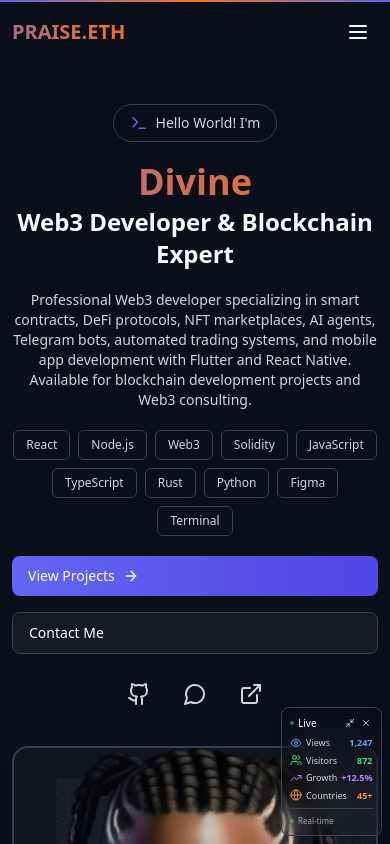
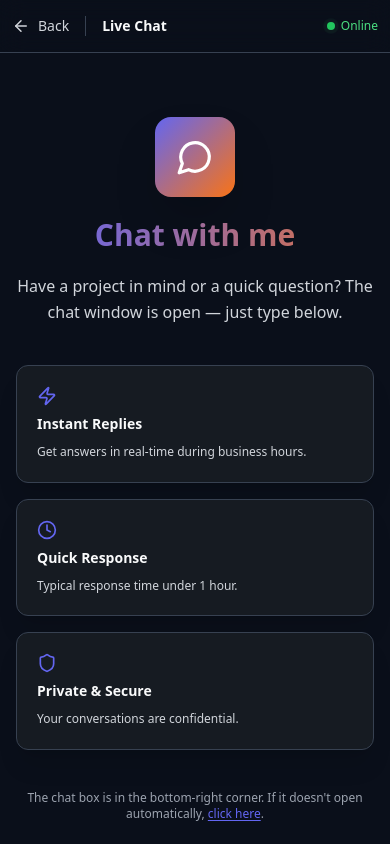
Before and after one commit to Dipraise1/PORTFOLIO2, a React (Vite) app: page /live-chat in a window 390 px wide. Shown: the top 844 px of the page. Built offline with nearby package versions, Linux system fonts and the light colour scheme.

Commit message:
feat: add /live-chat page with Smartsupp, fix mobile hero overlay, add react-router-dom

```diff
--- a/package.json
+++ b/package.json
@@ -16,7 +16,8 @@
     "framer-motion": "^11.11.10",
     "lucide-react": "^0.454.0",
     "react": "^18.3.1",
-    "react-dom": "^18.3.1"
+    "react-dom": "^18.3.1",
+    "react-router-dom": "^7.13.1"
   },
   "devDependencies": {
     "@eslint/js": "^9.13.0",
--- a/src/App.jsx
+++ b/src/App.jsx
@@ -1,4 +1,5 @@
 import { useState, useEffect } from 'react';
+import { BrowserRouter, Routes, Route } from 'react-router-dom';
 import { motion, useScroll, useSpring } from 'framer-motion';
 import { Analytics } from '@vercel/analytics/react';
 import LoadingScreen from './components/LoadingScreen';
@@ -11,6 +12,7 @@ import Contact from './components/Contact';
 import Testimonials from './components/Testimonials';
 import Footer from './components/Footer';
 import VisitorCounter from './components/VisitorCounter';
+import LiveChat from './pages/LiveChat';
 
 const App = () => {
   const [isLoading, setIsLoading] = useState(true);
@@ -42,7 +44,7 @@ const App = () => {
     setIsLoading(false);
   };
 
-  return (
+  const PortfolioHome = () => (
     <>
       <LoadingScreen isLoading={isLoading} onComplete={handleLoadingComplete} />
 
@@ -55,10 +57,7 @@ const App = () => {
       <div className="relative min-h-screen overflow-hidden bg-[var(--color-background)]">
         {/* Animated background */}
         <div className="fixed inset-0 -z-10 overflow-hidden">
-          {/* Subtle gradient background */}
           <div className="absolute inset-0 bg-gradient-to-b from-[var(--color-background)] to-[var(--color-secondary-darker)]"></div>
-
-          {/* Minimal grid pattern for texture */}
           <div
             className="absolute inset-0 opacity-[0.02]"
             style={{
@@ -66,7 +65,6 @@ const App = () => {
               backgroundSize: '50px 50px'
             }}
           ></div>
-
         </div>
 
         <Header />
@@ -92,6 +90,15 @@ const App = () => {
       </div>
     </>
   );
+
+  return (
+    <BrowserRouter>
+      <Routes>
+        <Route path="/" element={<PortfolioHome />} />
+        <Route path="/live-chat" element={<LiveChat />} />
+      </Routes>
+    </BrowserRouter>
+  );
 };
 
 export default App;
--- a/src/components/Contact.jsx
+++ b/src/components/Contact.jsx
@@ -1,11 +1,10 @@
-import { useState, useEffect } from 'react';
+import { useState } from 'react';
+import { Link } from 'react-router-dom';
 import { motion } from 'framer-motion';
 import { Send, Phone, Mail, MessageSquare, CheckCircle, AlertCircle, Loader2, User, Heart, Sparkles } from 'lucide-react';
 // eslint-disable-next-line no-unused-vars
 import emailjs from '@emailjs/browser';
 import useTranslation from '../hooks/useTranslation';
-
-const SMARTSUPP_KEY = '71271caf1b799423e65ce7df212e80214378c777';
 
 const Contact = () => {
   const { t } = useTranslation();
@@ -110,38 +109,7 @@ const Contact = () => {
     visible: { y: 0, opacity: 1, transition: { duration: 0.5, ease: "easeOut" } }
   };
 
-  // Load Smartsupp once and hide the floating widget via API until user opens it
-  useEffect(() => {
-    if (window._smartsupp?.key) return;
-    window._smartsupp = { key: SMARTSUPP_KEY, position: 'left' };
-    // Pre-queue a hide so the floating button never shows unprompted
-    const queue = [['widget:hide']];
-    const smartsupp = function (...args) { queue.push(args); };
-    smartsupp._ = queue;
-    window.smartsupp = smartsupp;
-    const s = document.getElementsByTagName('script')[0];
-    const c = document.createElement('script');
-    c.type = 'text/javascript';
-    c.charset = 'utf-8';
-    c.async = true;
-    c.src = 'https://www.smartsuppchat.com/loader.js?';
-    s.parentNode.insertBefore(c, s);
-  }, []);
 
-  const openSmartsupp = (e) => {
-    if (e) {
-      e.preventDefault();
-      e.stopPropagation();
-    }
-    try {
-      if (typeof window.smartsupp === 'function') {
-        window.smartsupp('widget:show');
-        window.smartsupp('chat:open');
-      }
-    } catch (err) {
-      console.warn('Smartsupp open:', err);
-    }
-  };
 
   return (
     <section className="section-padding relative overflow-hidden" id="contact">
@@ -243,14 +211,10 @@ const Contact = () => {
                     }
                   ].map((item, index) => (
                     item.onClick ? (
-                      <motion.button
-                        key={index}
-                        type="button"
-                        onClick={openSmartsupp}
-                        variants={{ hidden: { opacity: 0, x: -20 }, visible: { opacity: 1, x: 0, transition: { duration: 0.45, ease: [0.22, 1, 0.36, 1] } } }}
-                        className={`flex items-center gap-4 p-4 rounded-xl border ${item.border} bg-[var(--color-secondary-lighter)]/30 backdrop-blur-sm transition-all duration-300 group hover:bg-[var(--color-secondary-lighter)] hover:scale-[1.02] w-full text-left cursor-pointer`}
-                        style={{ pointerEvents: 'auto' }}
-                        whileHover={{ x: 4 }}
+                      <motion.div key={index} variants={{ hidden: { opacity: 0, x: -20 }, visible: { opacity: 1, x: 0, transition: { duration: 0.45, ease: [0.22, 1, 0.36, 1] } } }}>
+                        <Link
+                          to="/live-chat"
+                          className={`flex items-center gap-4 p-4 rounded-xl border ${item.border} bg-[var(--color-secondary-lighter)]/30 backdrop-blur-sm transition-all duration-300 group hover:bg-[var(--color-secondary-lighter)] hover:scale-[1.02] w-full text-left`}
                         >
                           <div className={`p-3 rounded-xl ${item.bg} ${item.color} group-hover:scale-110 transition-transform`}>
                             {item.icon}
@@ -262,7 +226,8 @@ const Contact = () => {
                           <div className="ml-auto opacity-0 group-hover:opacity-100 transition-opacity transform translate-x-[-10px] group-hover:translate-x-0">
                             <Send size={16} className={`rotate-45 ${item.color}`} />
                           </div>
-                      </motion.button>
+                        </Link>
+                      </motion.div>
                     ) : (
                       <motion.a
                         key={index}
--- /dev/null
+++ b/src/pages/LiveChat.jsx
@@ -0,0 +1,164 @@
+import { useEffect } from 'react';
+import { useNavigate } from 'react-router-dom';
+import { motion } from 'framer-motion';
+import { ArrowLeft, MessageCircle, Clock, Zap, Shield } from 'lucide-react';
+
+const SMARTSUPP_KEY = '71271caf1b799423e65ce7df212e80214378c777';
+
+// Module-level flag — persists across React mounts/unmounts within the same page session
+let ssReady = false;
+
+const showChat = () => {
+  if (typeof window.smartsupp === 'function') {
+    window.smartsupp('chat:show');
+    window.smartsupp('chat:open');
+  }
+};
+
+const hideChat = () => {
+  try {
+    if (typeof window.smartsupp === 'function') {
+      window.smartsupp('chat:close');
+      window.smartsupp('chat:hide');
+    }
+  } catch (_) { /* ignore */ }
+};
+
+const LiveChat = () => {
+  const navigate = useNavigate();
+
+  useEffect(() => {
+    window.scrollTo(0, 0);
+
+    if (ssReady) {
+      // Script already loaded from a previous visit — just show & open
+      showChat();
+    } else {
+      // First visit — initialise Smartsupp with widget hidden, then show it once loaded
+      if (!window._smartsupp?.key) {
+        window._smartsupp = { key: SMARTSUPP_KEY, position: 'right', hideWidget: true };
+        const queue = [];
+        const smartsupp = function (...args) { queue.push(args); };
+        smartsupp._ = queue;
+        window.smartsupp = smartsupp;
+      }
+
+      const s = document.getElementsByTagName('script')[0];
+      const c = document.createElement('script');
+      c.id = 'smartsupp-loader';
+      c.type = 'text/javascript';
+      c.charset = 'utf-8';
+      c.async = true;
+      c.src = 'https://www.smartsuppchat.com/loader.js?';
+      c.onload = () => {
+        ssReady = true;
+        showChat();
+      };
+      s.parentNode.insertBefore(c, s);
+    }
+
+    // On unmount just hide — keep the DOM elements intact for next visit
+    return () => { hideChat(); };
+  }, []);
+
+  const features = [
+    { icon: <Zap size={20} />, title: 'Instant Replies', desc: 'Get answers in real-time during business hours.' },
+    { icon: <Clock size={20} />, title: 'Quick Response', desc: 'Typical response time under 1 hour.' },
+    { icon: <Shield size={20} />, title: 'Private & Secure', desc: 'Your conversations are confidential.' },
+  ];
+
+  return (
+    <div className="min-h-screen bg-[var(--color-background)] text-[var(--color-text)] flex flex-col">
+      {/* Top bar */}
+      <div className="sticky top-0 z-50 backdrop-blur-md border-b border-[var(--color-border)] bg-[var(--color-secondary-darker)]/80">
+        <div className="container-custom flex items-center gap-4 py-4">
+          <motion.button
+            onClick={() => navigate(-1)}
+            whileHover={{ x: -3 }}
+            className="flex items-center gap-2 text-[var(--color-text-secondary)] hover:text-[var(--color-primary)] transition-colors text-sm font-medium"
+          >
+            <ArrowLeft size={18} />
+            Back
+          </motion.button>
+          <div className="h-5 w-px bg-[var(--color-border)]" />
+          <span className="text-sm font-semibold text-[var(--color-text)]">Live Chat</span>
+          <span className="ml-auto flex items-center gap-1.5 text-xs text-green-400 font-medium">
+            <span className="relative flex h-2 w-2">
+              <span className="animate-ping absolute inline-flex h-full w-full rounded-full bg-green-400 opacity-75" />
+              <span className="relative inline-flex rounded-full h-2 w-2 bg-green-500" />
+            </span>
+            Online
+          </span>
+        </div>
+      </div>
+
+      {/* Hero area */}
+      <div className="flex-1 flex flex-col items-center justify-center px-4 py-16 sm:py-24 text-center">
+        <motion.div
+          initial={{ opacity: 0, y: 30 }}
+          animate={{ opacity: 1, y: 0 }}
+          transition={{ duration: 0.6, ease: 'easeOut' }}
+          className="max-w-2xl w-full space-y-10"
+        >
+          {/* Icon + heading */}
+          <div className="space-y-5">
+            <motion.div
+              initial={{ scale: 0.8, opacity: 0 }}
+              animate={{ scale: 1, opacity: 1 }}
+              transition={{ delay: 0.1, type: 'spring', stiffness: 250, damping: 20 }}
+              className="mx-auto w-20 h-20 rounded-2xl bg-gradient-to-br from-[var(--color-primary)] to-[var(--color-accent)] flex items-center justify-center shadow-2xl shadow-[var(--color-primary)]/30"
+            >
+              <MessageCircle size={38} className="text-white" />
+            </motion.div>
+
+            <h1 className="text-3xl sm:text-5xl font-bold">
+              <span className="heading-gradient">Chat with me</span>
+            </h1>
+            <p className="text-[var(--color-text-secondary)] text-base sm:text-lg leading-relaxed max-w-lg mx-auto">
+              Have a project in mind or a quick question? The chat window is open — just type below.
+            </p>
+          </div>
+
+          {/* Feature cards */}
+          <motion.div
+            className="grid sm:grid-cols-3 gap-4"
+            initial="hidden"
+            animate="visible"
+            variants={{ visible: { transition: { staggerChildren: 0.1, delayChildren: 0.3 } } }}
+          >
+            {features.map((f) => (
+              <motion.div
+                key={f.title}
+                variants={{ hidden: { opacity: 0, y: 20 }, visible: { opacity: 1, y: 0 } }}
+                className="card p-5 text-left space-y-2 hover:border-[var(--color-primary)]/40 transition-colors"
+              >
+                <div className="text-[var(--color-primary)]">{f.icon}</div>
+                <p className="font-semibold text-[var(--color-text)] text-sm">{f.title}</p>
+                <p className="text-[var(--color-text-secondary)] text-xs leading-relaxed">{f.desc}</p>
+              </motion.div>
+            ))}
+          </motion.div>
+
+          {/* Helper note */}
+          <p className="text-[var(--color-text-muted)] text-xs">
+            The chat box is in the bottom-right corner. If it doesn&apos;t open automatically,{' '}
+            <button
+              onClick={() => {
+                if (typeof window.smartsupp === 'function') {
+                  window.smartsupp('chat:show');
+                  window.smartsupp('chat:open');
+                }
+              }}
+              className="text-[var(--color-primary)] underline underline-offset-2 hover:text-[var(--color-primary-lighter)] transition-colors"
+            >
+              click here
+            </button>
+            .
+          </p>
+        </motion.div>
+      </div>
+    </div>
+  );
+};
+
+export default LiveChat;
--- a/src/styles/globals.css
+++ b/src/styles/globals.css
@@ -195,3 +195,10 @@
     transform: translate(-1%, 7%);
   }
 }
+
+/* Hide image hover overlay on touch devices where tap triggers hover */
+@media (pointer: coarse) {
+  .hero-hover-overlay {
+    display: none !important;
+  }
+}
```
Also changed, not shown: src/components/Hero.jsx (+2 -2 lines), 1 other file (tests, documents, lock files or other folders). Lines whose indentation alone changed are shown as unchanged.
